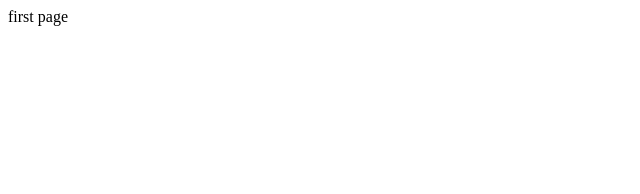
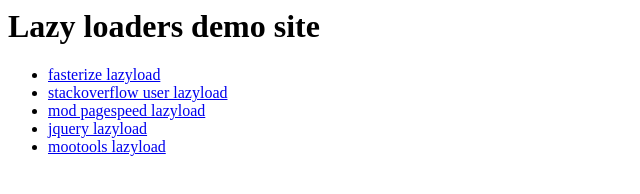
Before and after one commit to vvo/lazyload, a plain HTML site: page index.html in a window 1280 px wide. Shown: the whole page, without its empty margins (0-640 px from the left). Drawn offline with Linux system fonts and the light colour scheme.

Commit message:
Add demos links

```diff
--- a/index.html
+++ b/index.html
@@ -1 +1,8 @@
-first page
+<h1>Lazy loaders demo site</h1>
+<ul>
+  <li><a href=lazyload.html>fasterize lazyload</a></li>
+  <li><a href=stackoverflow.html>stackoverflow user lazyload</a></li>
+  <li><a href=pagespeed.html>mod pagespeed lazyload</a></li>
+  <li><a href=jquery.lazyload.html>jquery lazyload</a></li>
+  <li><a href=mootools.lazyload.html>mootools lazyload</a></li>
+</ul>
```
